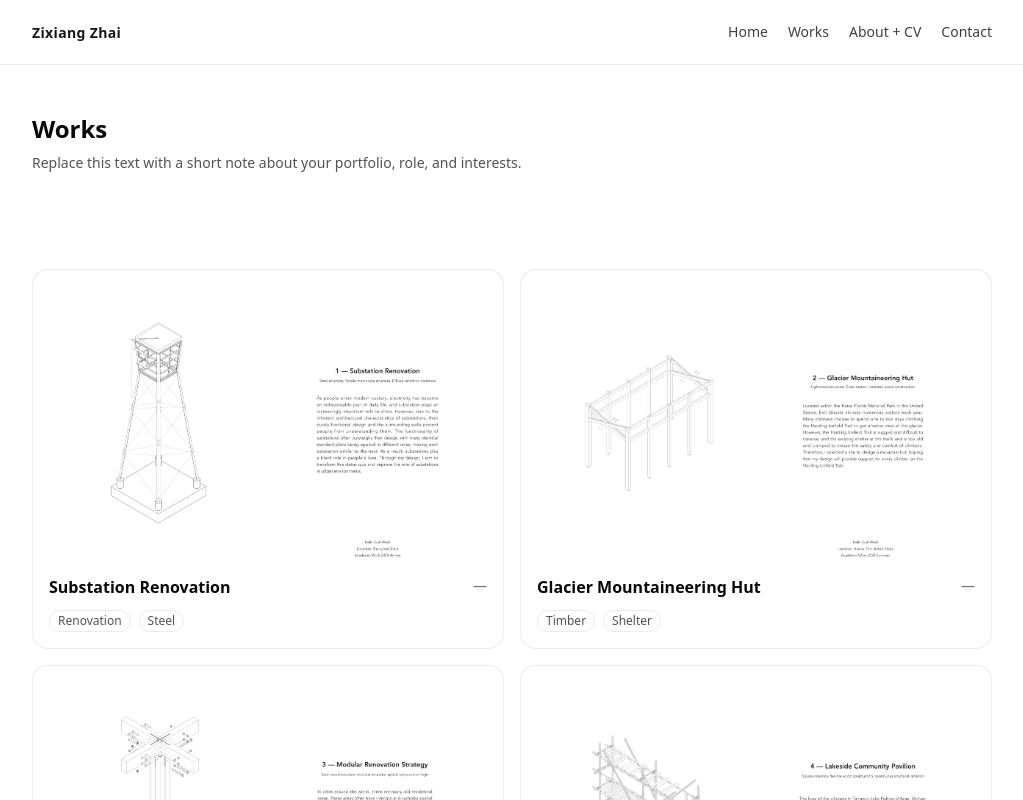
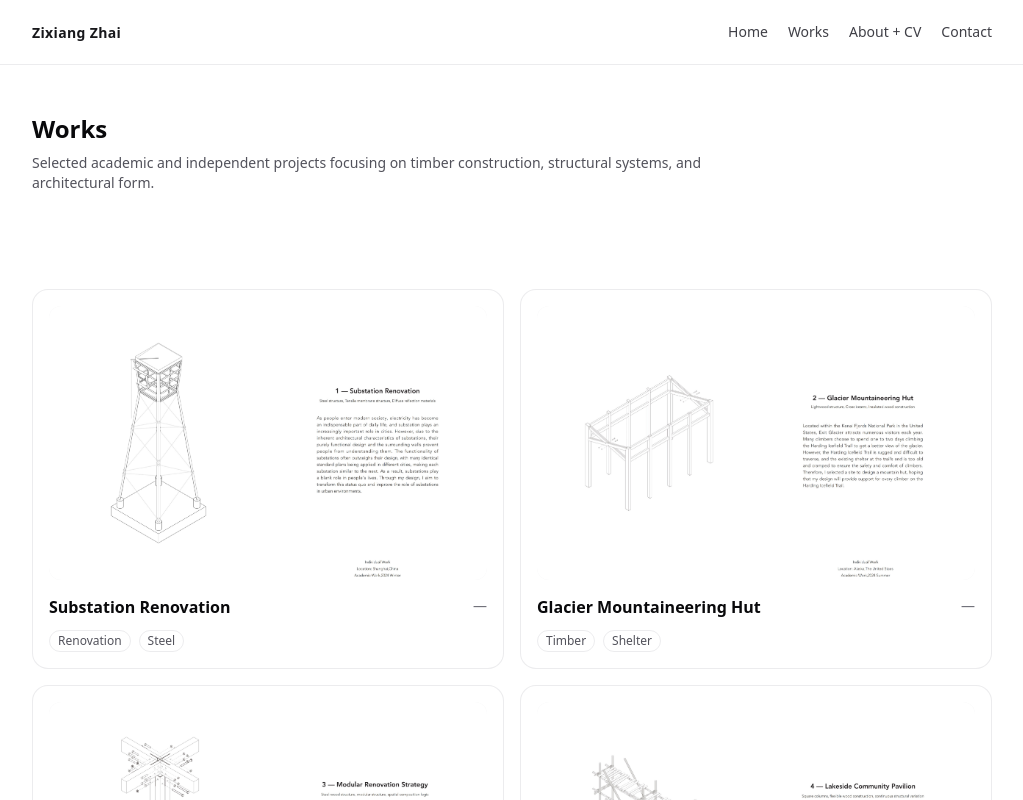
Before and after one commit to zixiangzhai-debug/zixiang-zhai-portfolio, a Next.js app: page /works in a window 1280 px wide. Shown: the top 800 px of the page, without its empty margins (128-1151 px from the left). Built offline with nearby package versions, Linux system fonts and the light colour scheme.

Commit message:
Update works page text

```diff
--- a/app/works/page.tsx
+++ b/app/works/page.tsx
@@ -9,7 +9,7 @@ export default function WorksPage() {
       <div className="py-12">
         <h1 className="text-2xl font-semibold text-zinc-950">Works</h1>
         <p className="mt-2 max-w-2xl text-sm text-zinc-600">
-          Replace this text with a short note about your portfolio, role, and interests.
+          Selected academic and independent projects focusing on timber construction, structural systems, and architectural form.
         </p>
       </div>
 
```
Also changed, not shown: 1 other file (tests, documents, lock files or other folders).
